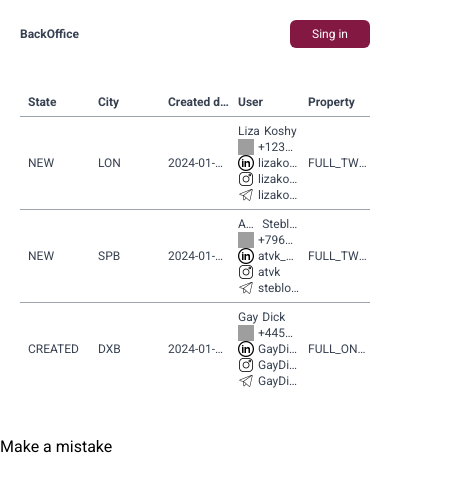
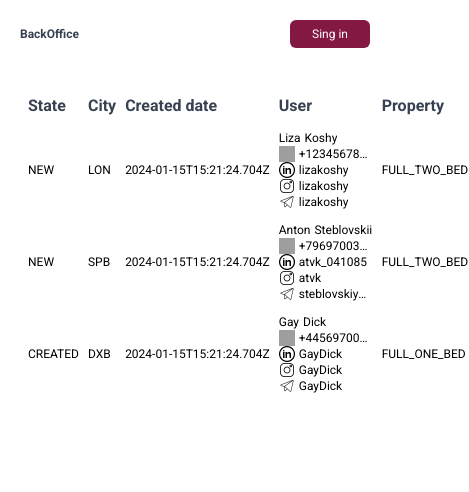
Before and after one commit to atvk/helpdesk, a Next.js app: page / in a window 390 px wide. Shown: the top 492 px of the page, 469 px wide, since content can reach past the window. Built offline with nearby package versions, Linux system fonts and the light colour scheme; grey boxes are pictures that could not be loaded.

Commit message:
added selected listing

```diff
--- a/src/app/api/listings/route.ts
+++ b/src/app/api/listings/route.ts
@@ -1,9 +1,6 @@
 import { NextRequest, NextResponse } from "next/server";
 import { listingsMock } from "../../../domains/listing/mocks";
 
-
 export async function GET(req: NextRequest, res: NextResponse) {
-
   return NextResponse.json(listingsMock, { status: 200 });
-
 }
--- a/src/app/page.tsx
+++ b/src/app/page.tsx
@@ -5,12 +5,8 @@ import TableListings from "@/components/TableListings"
 import ListingDetails from "@/components/ListingDetails"
 import Hydration from "@/components/Hydration";
 import useFetch from "@/hooks/useFetch";
-import ComponentWithError from "@/components/ComponentWihtError"
 
 export default function BackOffice() {
-
-  console.log(process.env.NEXT_PUBLIC_API_HOST)
-
   const { data: listings, loading, error } = useFetch(`${process.env.NEXT_PUBLIC_API_HOST}/listings`)
   const [selectedListing, setSelectedListing] = useState<Listing | null>(null);
 
@@ -20,7 +16,7 @@ export default function BackOffice() {
         <div className="mx-5 my-10">
           {error && <>{error}</>}
           {loading && <>Loading...</>}
-          {listings && <TableListings listings={listings} onClickListing={(listing: Listing) => { setSelectedListing(listing) }} />}
+          {listings && <TableListings selected={selectedListing} listings={listings} onClickListing={(listing: Listing) => { setSelectedListing(listing) }} />}
         </div>
         {selectedListing ? <ListingDetails
           listing={selectedListing}
@@ -37,7 +33,6 @@ export default function BackOffice() {
           }}
         /> : null}
       </main>
-<ComponentWithError/>
     </Hydration>
   );
 }
--- a/src/components/ComponentWihtError.tsx
+++ b/src/components/ComponentWihtError.tsx
@@ -16,9 +16,13 @@ export default function ComponentWithError() {
   };
 
   return (
-    <div>
-      <h1>{error}</h1>
-      <button onClick={handleClick}>
+    <div className="m-5">
+      <h1 className="mt-5 mb-5">{error}</h1>
+      <button onClick={handleClick}
+      className="flex sm:text-xs ld:text-base truncate py-1.5
+          items-center justify-center text-white rounded-md bg-pink-900
+          px-3 hover:bg-pink-700 focus-visible:outline-offset-2 focus-visible:outline-pink-700"
+        >
                 Make a mistake
             </button>
     </div>
--- a/src/components/ListingDetails.tsx
+++ b/src/components/ListingDetails.tsx
@@ -14,7 +14,7 @@ type ListingDetailsProps = {
 export default function ListingDetails({ listing, onCloseClick, onApprove, onReject, onListingChange }: ListingDetailsProps) {
 
 	return (
-		<div className="absolute right-5 left-1/2 top-20 bg-gray-800/80 rounded-xl">
+		<div className="absolute right-5 left-1/2 top-20 h-1/2 bg-gray-800/80">
 			<UserListingDetails listing={listing} onListingChange={onListingChange} />
 			<button
 				type="button"
--- a/src/components/TableListings.tsx
+++ b/src/components/TableListings.tsx
@@ -4,35 +4,37 @@ import type { Listing } from "@/domains/listing/types"
 
 type TableListingsProps = {
   listings: Listing[];
+  selected: Listing | null;
   onClickListing: (listing: Listing) => void;
 }
 
-export default function TableListings({ listings, onClickListing }: TableListingsProps) {
+export default function TableListings({ listings, selected, onClickListing }: TableListingsProps) {
+
 
   return (
     <div className="w-full">
-      <table className="table-fixed w-full divide-y divide-gray-400">
+      <table className="w-full ">
         <thead>
           <tr className="py-3.5 pr-30 font-semibold sm:pl-0 ">
-            <th scope="col" className="pl-2 sm:w-10 sm:text-xs ld:text-base truncate py-1.5 text-left font-semibold text-gray-700">State</th>
-            <th scope="col" className="pl-2 sm:w-10 sm:text-xs ld:text-base truncate py-1.5 text-left font-semibold text-gray-700">City</th>
-            <th scope="col" className="pl-2 sm:w-10 sm:text-xs ld:text-base truncate py-1.5 text-left font-semibold text-gray-700">Created date</th>
-            <th scope="col" className="pl-2 sm:w-10 sm:text-xs ld:text-base truncate py-1.5 text-left font-semibold text-gray-700">User</th>
-            <th scope="col" className="pl-2 sm:w-10 sm:text-xs ld:text-base truncate py-1.5 text-left font-semibold text-gray-700">Property</th>
+            <th scope="col" className="pl-2 sm:w-10 sm:text-ms ld:text-base truncate py-1.5 text-left font-semibold text-gray-700">State</th>
+            <th scope="col" className="pl-2 sm:w-10 sm:text-ms ld:text-base truncate py-1.5 text-left font-semibold text-gray-700">City</th>
+            <th scope="col" className="pl-2 sm:w-10 sm:text-ms ld:text-base truncate py-1.5 text-left font-semibold text-gray-700">Created date</th>
+            <th scope="col" className="pl-2 sm:w-10 sm:text-ms ld:text-base truncate py-1.5 text-left font-semibold text-gray-700">User</th>
+            <th scope="col" className="pl-2 sm:w-10 sm:text-ms ld:text-base truncate py-1.5 text-left font-semibold text-gray-700">Property</th>
           </tr>
         </thead>
-        <tbody className="divide-y divide-gray-400">
+        <tbody className="">
           {listings.map(listing => (
             <tr
-            className=""
-            key={listing.id}
-              onClick={() => { onClickListing(listing)}}
+              className={selected === listing ? "bg-gray-600/20  border border-pink-800 text-gray-700 cursor-pointer" : ""}
+              key={listing.id}
+              onClick={() => { onClickListing(listing) }}
             >
-              <td className="pl-2 sm:w-10 sm:text-xs ld:text-base truncate py-1.5 text-left text-gray-700">{listing.state}</td>
-              <td className="pl-2 sm:w-10 sm:text-xs ld:text-base truncate py-1.5 text-left text-gray-700">{listing.city_iata_code}</td>
-              <td className="pl-2 sm:w-10 sm:text-xs ld:text-base truncate py-1.5 text-left text-gray-700">{listing.created_datetime}</td>
+              <td className="pl-2 sm:w-10 sm:text-xs ld:text-base truncate py-1.5 text-left">{listing.state}</td>
+              <td className="pl-2 sm:w-10 sm:text-xs ld:text-base truncate py-1.5 text-left">{listing.city_iata_code}</td>
+              <td className="pl-2 sm:w-10 sm:text-xs ld:text-base truncate py-1.5 text-left">{listing.created_datetime}</td>
 
-              <td className="pl-2 sm:w-10 sm:text-xs ld:text-base truncate py-1.5 text-left text-gray-700">
+              <td className="pl-2 sm:w-10 sm:text-xs ld:text-base truncate py-1.5 text-left">
                 <div className="">
                   <div className="">
                     <div className="flex gap-1 truncate">
@@ -55,7 +57,7 @@ export default function TableListings({ listings, onClickListing }: TableListing
                   </div>
                 </div>
               </td>
-              <td className="pl-2 sm:w-10 sm:text-xs ld:text-base truncate py-1.5 text-left text-gray-700">{listing.property_type}</td>
+              <td className="pl-2 sm:w-10 sm:text-xs ld:text-base truncate py-1.5 text-left">{listing.property_type}</td>
             </tr>
           ))}
         </tbody>
```
